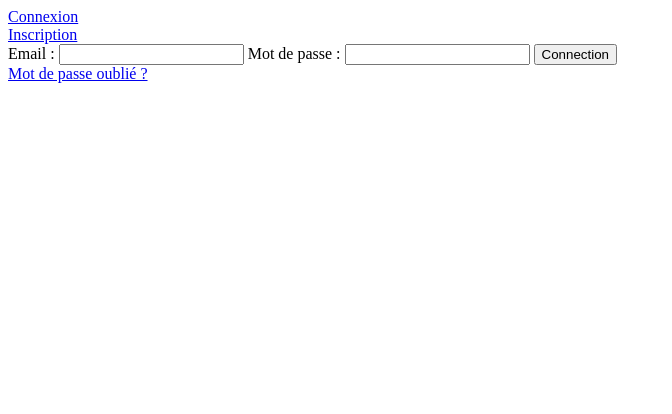
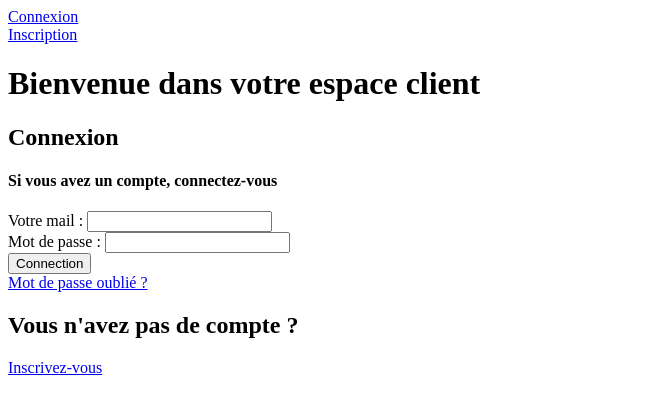
Before and after one commit to Samsuffy0100110/gabyshop-sf-2022-09, a Symfony app: template templates/security/login/index.html.twig in a window 1280 px wide. Shown: the top 414 px of the page, without its empty margins (0-672 px from the left). Run offline with Twig, Linux system fonts and the light colour scheme; the template is opened without the code that fills it, so the values that code supplies are empty; some libraries are stand-ins or nearby versions.

Commit message:
add front for login and register

```diff
--- /dev/null
+++ b/assets/styles/_footer.scss
@@ -0,0 +1,5 @@
+.footer{
+    bottom: 0;
+    width: 100%;
+    height: 100%;
+}
--- a/assets/styles/app.scss
+++ b/assets/styles/app.scss
@@ -10,3 +10,4 @@ $fa-font-path: '~@fortawesome/fontawesome-free/webfonts';
 @import "nav-security";
 @import "product-card";
 @import "product-images";
+@import "footer";
--- a/templates/base.html.twig
+++ b/templates/base.html.twig
@@ -32,5 +32,6 @@
 		{% block footer %}
 			{{ render(controller('App\\Controller\\Front\\FooterController::footerColor')) }}
 		{% endblock %}
+
 	</body>
 </html>
--- a/templates/security/login/index.html.twig
+++ b/templates/security/login/index.html.twig
@@ -1,26 +1,43 @@
 {% extends 'base.html.twig' %}
 
-{% block title %}Connexion{% endblock %}
+{% block title %}Connexion
+{% endblock %}
 
 {% block body %}
 	{% if error %}
 		<div>{{ error.messageKey|trans(error.messageData, 'security') }}</div>
 	{% endif %}
 	<div class="container">
-
+		<div class="row text-center">
+        <h1 class="mb-5" >Bienvenue dans votre espace client</h1>
+			<div class="col">
+				<div class="card p-5 mb-5 bg-light">
+					<h2>Connexion</h2>
+					<h4>Si vous avez un compte, connectez-vous</h4>
 					<form action="{{ path('login') }}" method="post">
-    <label for="username">Email :</label>
-    <input type="text" id="username" name="_username" value="{{ last_username }}"/>
-
+						<div class="form-group">
+							<label for="username">Votre mail :</label>
+							<input class="form-control m-2" type="text" id="username" name="_username" value="{{ last_username }}"/>
+						</div>
+						<div class="form-group">
 							<label for="password">Mot de passe :</label>
-    <input type="password" id="password" name="_password"/>
+							<input class="form-control m-2" type="password" id="password" name="_password"/>
 							<input type="hidden" name="_csrf_token" value="{{ csrf_token('authenticate') }}">
-
+						</div>
 						{# If you want to control the URL the user is redirected to on success
 						<input type="hidden" name="_target_path" value="/account"/> #}
 
-    <button type="submit">Connection</button>
+						<button class="btn btn-success mx-auto m-2" type="submit">Connection</button>
 					</form>
+					<a class="btn btn-primary mx-auto m-2" href="{{ path('forgot_password_request')}}">Mot de passe oublié ?</a>
 				</div>
-<a href="{{ path('forgot_password_request')}}">Mot de passe oublié ?</a>
+			</div>
+			<div class="col">
+				<div class="card p-5 bg-light mb-5 ">
+					<h2 class"mb-5">Vous n'avez pas de compte ?</h2>
+					<a class="btn btn-success mx-auto m-5" href="{{ path('register') }}">Inscrivez-vous</a>
+				</div>
+			</div>
+		</div>
+	</div>
 {% endblock %}
--- a/templates/security/registration/register.html.twig
+++ b/templates/security/registration/register.html.twig
@@ -7,8 +7,10 @@
 		<div class="alert alert-danger" role="alert">{{ flash_error }}</div>
 	{% endfor %}
 
-	<h1>Inscription</h1>
+
 	<div class="container">
+	<h1 class="text-center m-3">Inscription</h1>
+	<div class="card bg-light p-3 mb-5">
 		{{ form_start(registrationForm) }}
 		{{ form_row(registrationForm.firstName)}}
 		{{ form_row(registrationForm.lastName)}}
@@ -21,4 +23,5 @@
 		{{ form_row(registrationForm.submit)}}
 		{{ form_end(registrationForm) }}
 	</div>
+	</div>
 {% endblock %}
```
Also changed, not shown: assets/styles/_global.scss (+7 -0 lines). Lines whose indentation alone changed are shown as unchanged.
